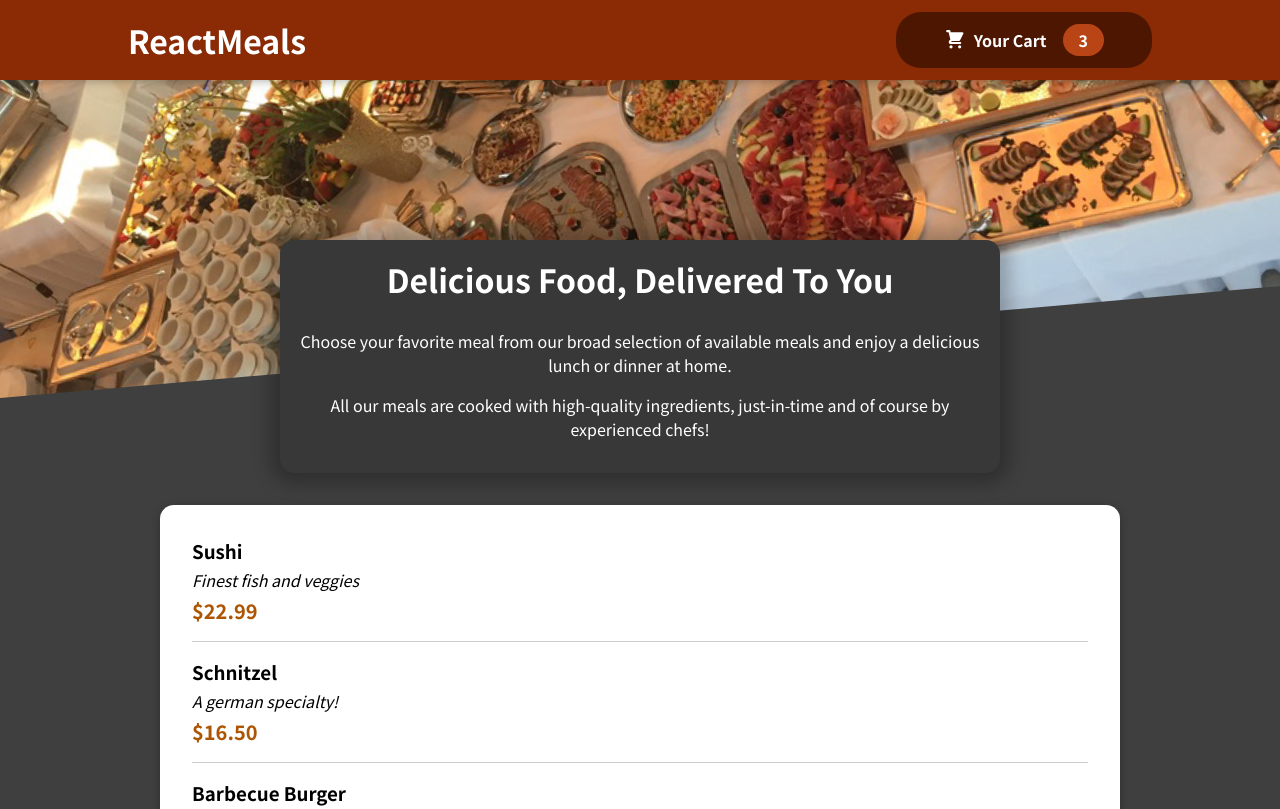
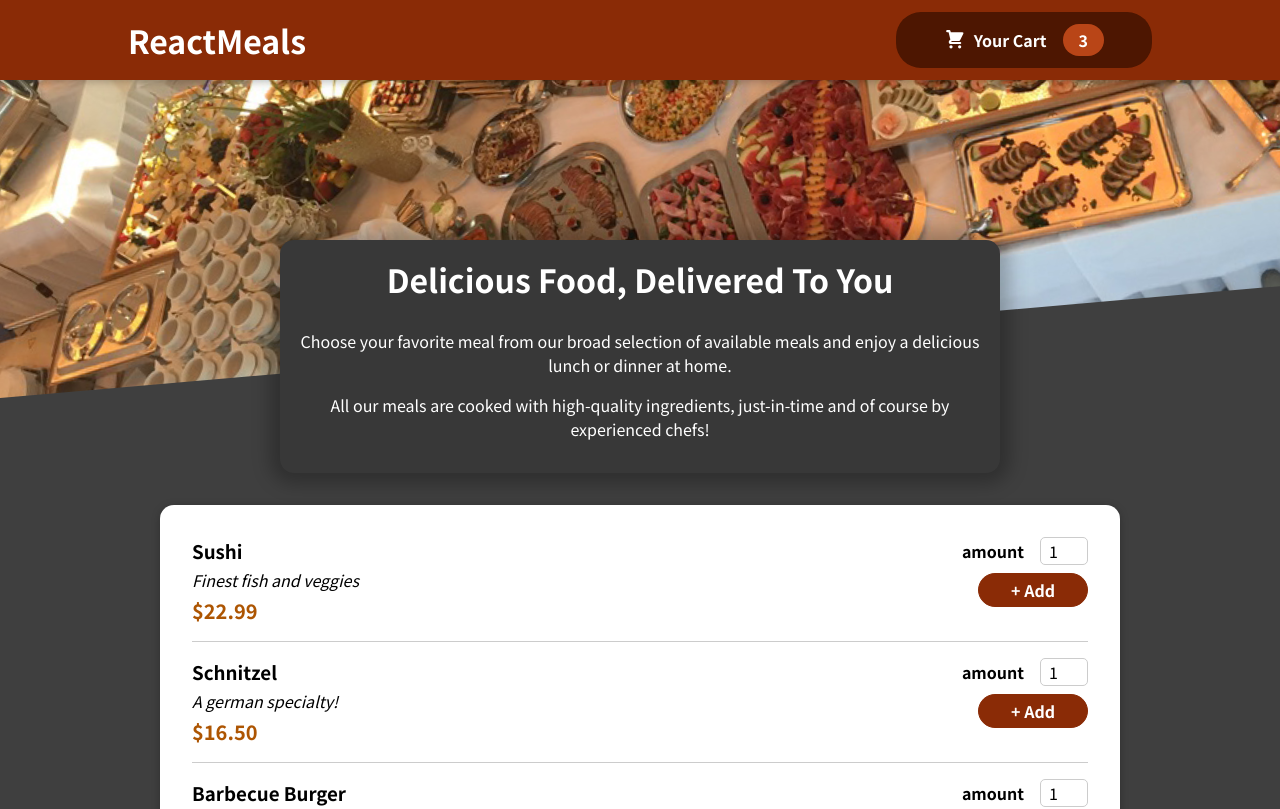
Before and after one commit to ShihTingJustin/react-the-complete-guide, a React (Create React App) app in the folder s11-practice-food-order-app/: page / in a window 1280 px wide. Shown: the top 809 px of the page. Built offline with nearby package versions, Linux system fonts and the light colour scheme.

Commit message:
136. Adding a Form

```diff
--- a/s11-practice-food-order-app/src/components/Meals/MealItem/MealItem.js
+++ b/s11-practice-food-order-app/src/components/Meals/MealItem/MealItem.js
@@ -1,3 +1,5 @@
+import MealItemForm from './MealItemForm'
+
 import classes from "./MealItem.module.css";
 
 const MealItem = ({ name, description, price }) => {
@@ -9,7 +11,7 @@
         <div className={classes.price}>{`$${price.toFixed(2)}`}</div>
       </div>
       <div>
-        <form></form>
+        <MealItemForm />
       </div>
     </li>
   );
--- a/s11-practice-food-order-app/src/components/Meals/MealItem/MealItemForm.js
+++ b/s11-practice-food-order-app/src/components/Meals/MealItem/MealItemForm.js
@@ -0,0 +1,24 @@
+import Input from "../../UI/Input";
+
+import classes from "./MealItemForm.module.css";
+
+const MealItemForm = () => {
+  return (
+    <form className={classes.form}>
+      <Input
+        label="amount"
+        input={{
+          id: "amount",
+          type: "number",
+          min: "1",
+          max: "5",
+          step: "1",
+          defaultValue: "1",
+        }}
+      />
+      <button>+ Add</button>
+    </form>
+  );
+};
+
+export default MealItemForm;
--- /dev/null
+++ b/s11-practice-food-order-app/src/components/Meals/MealItem/MealItemForm.module.css
@@ -0,0 +1,20 @@
+.form {
+  text-align: right;
+}
+
+.form button {
+  font: inherit;
+  cursor: pointer;
+  background-color: #8a2b06;
+  border: 1px solid #8a2b06;
+  color: white;
+  padding: 0.25rem 2rem;
+  border-radius: 20px;
+  font-weight: bold;
+}
+
+.form button:hover,
+.form button:active {
+  background-color: #641e03;
+  border-color: #641e03;
+}
--- /dev/null
+++ b/s11-practice-food-order-app/src/components/UI/Input.js
@@ -0,0 +1,12 @@
+import classes from "./Input.module.css";
+
+const Input = ({ label, input }) => {
+  return (
+    <div className={classes.input}>
+      <label htmlFor={input.id}>{label}</label>
+      <input {...input} />
+    </div>
+  );
+};
+
+export default Input;
--- /dev/null
+++ b/s11-practice-food-order-app/src/components/UI/Input.module.css
@@ -0,0 +1,18 @@
+.input {
+  display: flex;
+  align-items: center;
+  margin-bottom: 0.5rem;
+}
+
+.input label {
+  font-weight: bold;
+  margin-right: 1rem;
+}
+
+.input input {
+  width: 3rem;
+  border-radius: 5px;
+  border: 1px solid #ccc;
+  font: inherit;
+  padding-left: 0.5rem;
+}
```
